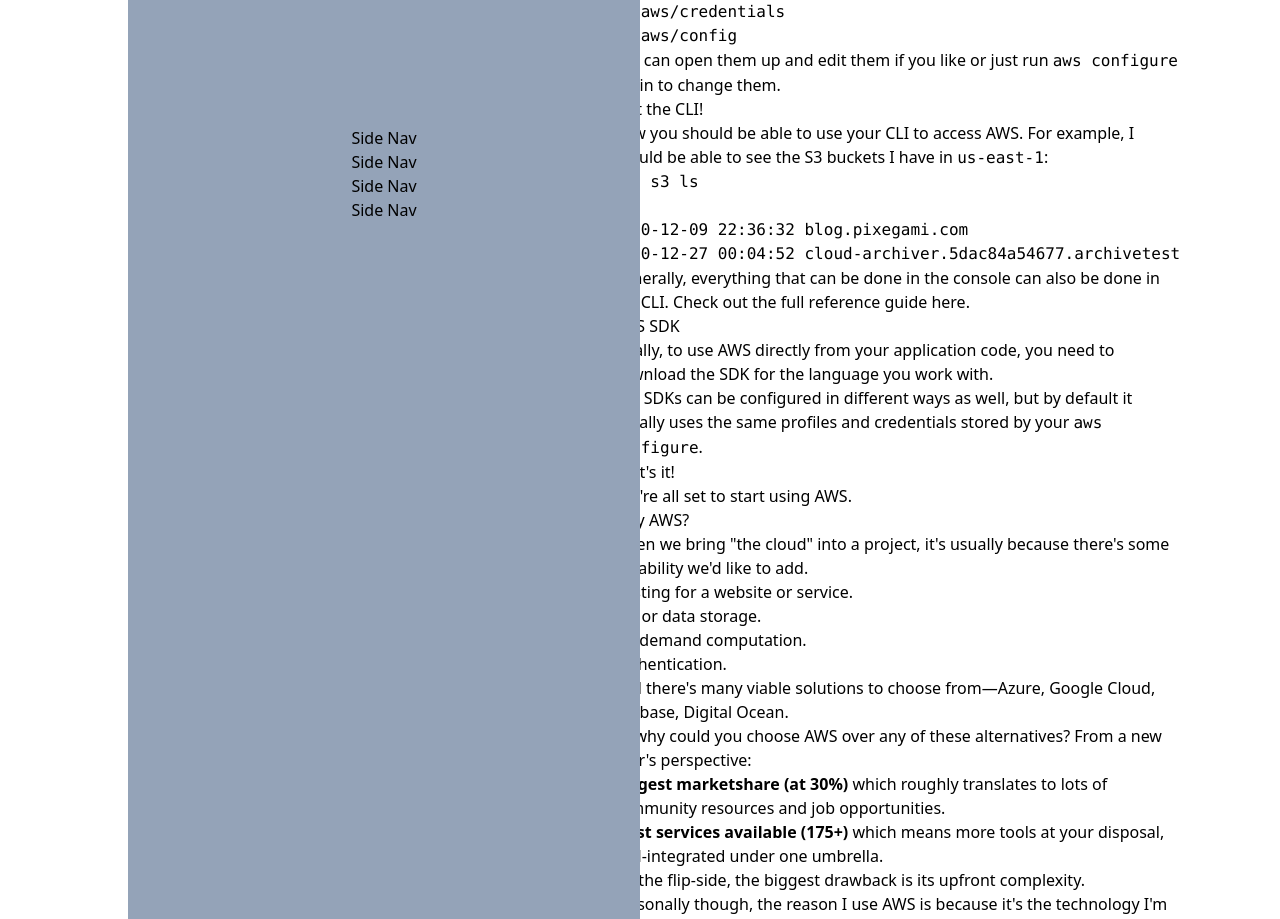
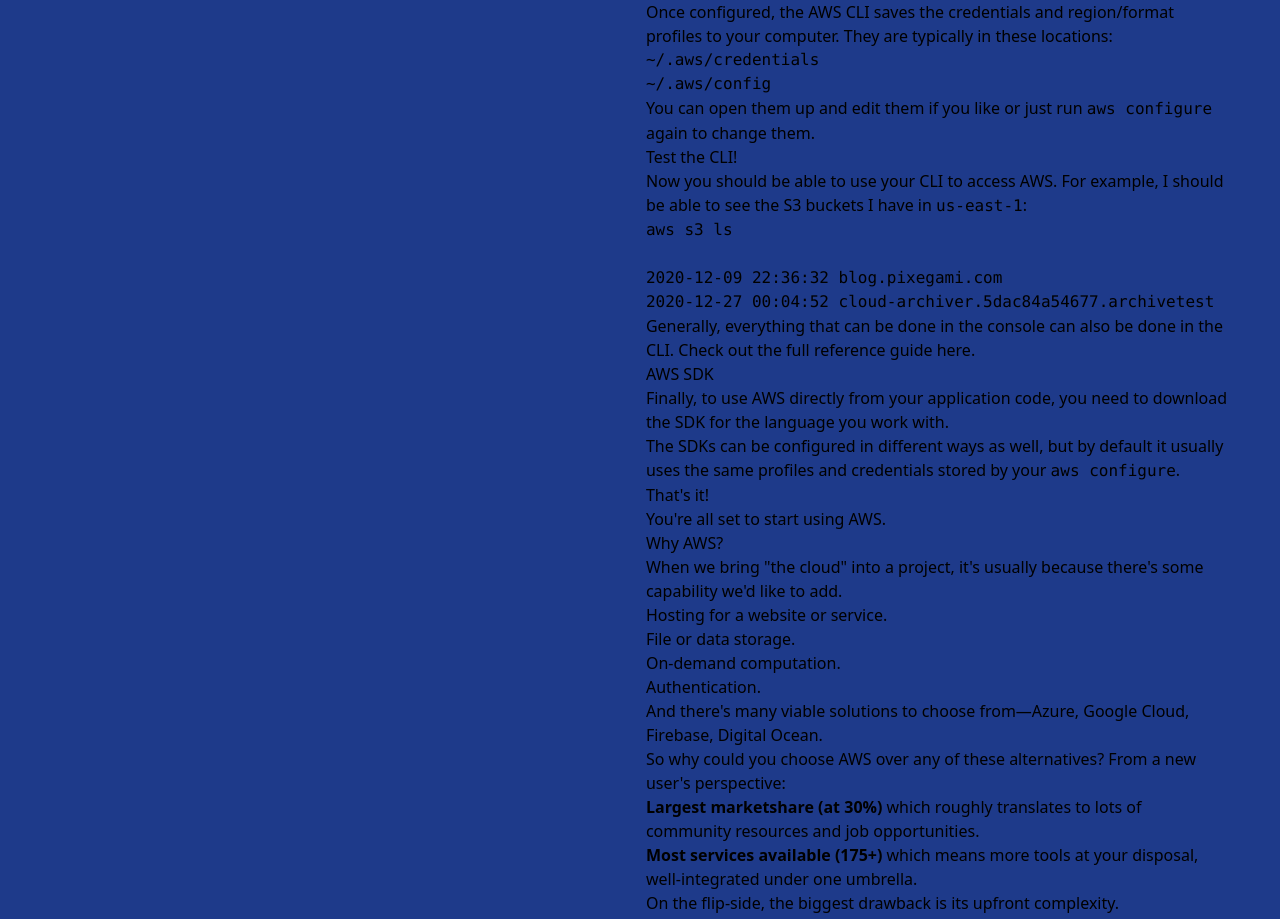
Before and after one commit to AndyFooGuoZhen/Nextjs_Blog, a Next.js app in the folder blog/: page /posts/aws-quickstart in a window 1280 px wide. Shown: the part 1081-2000 px from the top of the page. Built offline with nearby package versions, Linux system fonts and the light colour scheme.

Commit message:
Added more css, animation

```diff
--- a/blog/app/layout.tsx
+++ b/blog/app/layout.tsx
@@ -28,18 +28,27 @@
 
   return (
     <html lang="en">
-      <body className=" px-32 md:px-32">
-        <section className="min-h-screen flex justify-between">
+      <body className="px-10  lg:bg-blue-900">
+        <section className="min-h-screen md:flex w-auto mt-6 relative">
           {/* {header} */}
-          <div className="flex min-h-full justify-center items-center relative text-center w-1/2 bg-slate-400">
-            <div className="flex-row fixed">
-              <h1>Side Nav</h1>
-              <h1>Side Nav</h1>
-              <h1>Side Nav</h1>
-              <h1>Side Nav</h1>
+
+          <div className=" flex justify-center w-full">
+            <div className=" flex justify-around  mt-1 ">
+              <h2 className="w-24 text-gray-400 hover:text-gray-500 hover:bg-gradient-to-b from-white to-gray-100   font-medium rounded-lg text-sm px-5 py-2.5 text-center mr-2 mb-2 ">
+                Posts
+              </h2>
+              <h2 className="w-28 text-gray-400 hover:text-gray-500 hover:bg-gradient-to-b from-white to-gray-100   font-medium rounded-lg text-sm px-5 py-2.5 text-center mr-2 mb-2 ">
+                About me
+              </h2>
+              <h2 className="w-24 text-gray-400 hover:text-gray-500 hover:bg-gradient-to-b from-white to-gray-100   font-medium rounded-lg text-sm px-5 py-2.5 text-center mr-2 mb-2 ">
+                Contact
+              </h2>
             </div>
           </div>
-          <div className="flex w-1/2 justify-center">{children}</div>
+
+          <div className=" mt-3 p-3 flex-row w-full justify-center">
+            {children}
+          </div>
 
           {/* {footer} */}
         </section>
--- a/blog/components/PostPreview.tsx
+++ b/blog/components/PostPreview.tsx
@@ -4,12 +4,12 @@
 //Every title for main page , props is of type PostMetaData
 const PostPreviews = (props: PostMetaData) => {
   return (
-    <div className="mt-20">
+    <div className="mb-10 p-3 shadow-md rounded-lg hover:shadow-2xl hover:p-5 ease-in-out duration-150">
       <Link href={`/posts/${props.slug}`}>
         <h2>{props.title}</h2>
+        <h3>{props.date}</h3>
+        <h3>{props.subtitle}</h3>
       </Link>
-      <h3>{props.date}</h3>
-      <h3>{props.subtitle}</h3>
     </div>
   );
 };
```
Also changed, not shown: blog/posts/aws-quickstart.md (+20 -17 lines).
